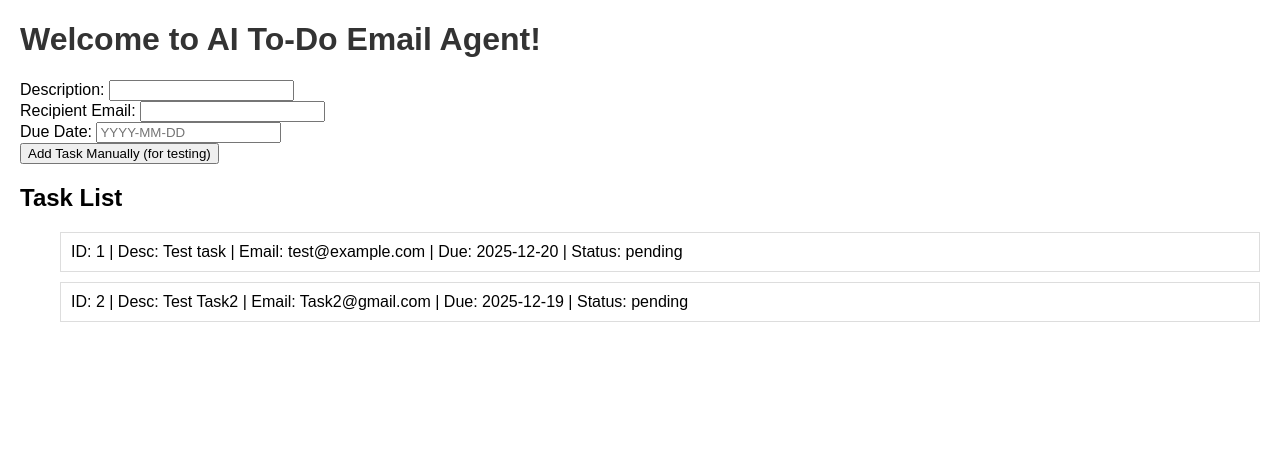
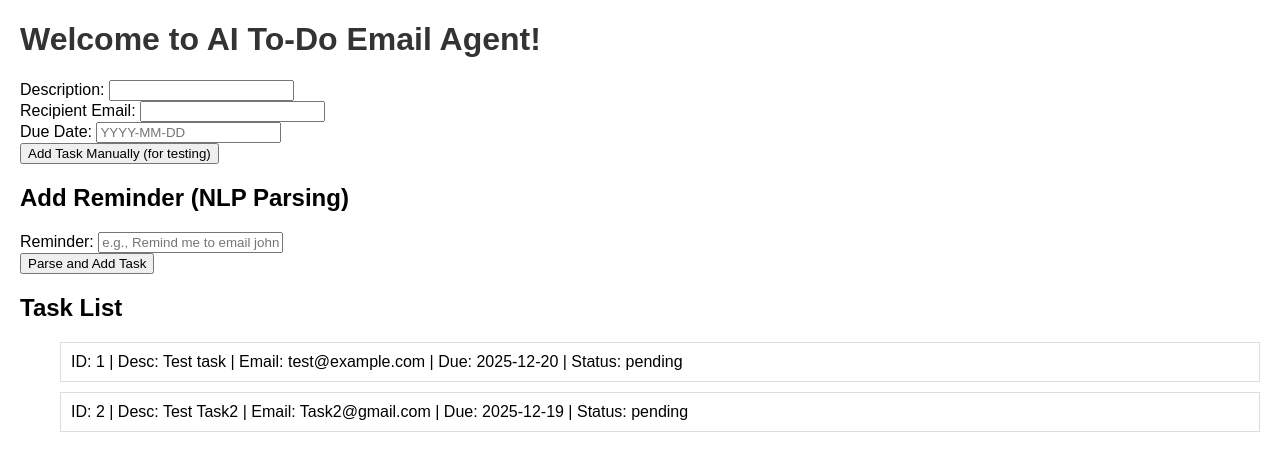
Before and after one commit to mukhtarOsmani/ai-todo-email-agent-backend, a Flask app: page / in a window 1280 px wide. Shown: the top 471 px of the page. Run offline with Flask 3, Linux system fonts and the light colour scheme.

Commit message:
Add NLP for Task Parsing (Input Ingestion and Due-Date Detection)

```diff
--- a/app.py
+++ b/app.py
@@ -1,9 +1,11 @@
-from flask import Flask, render_template, request, redirect, url_for
+from flask import Flask, render_template, request, redirect, url_for, flash
 from flask_sqlalchemy import SQLAlchemy
+from openai import OpenAI
 import os
 from dotenv import load_dotenv
+from datetime import datetime, timedelta
 
-load_dotenv(dotenv_path=".env")
+load_dotenv()
 
 app = Flask(__name__)
 app.secret_key = os.getenv('SECRET_KEY', 'default_secret_key')
@@ -13,7 +15,7 @@ app.config['SQLALCHEMY_DATABASE_URI'] = 'sqlite:///tasks.db'
 app.config['SQLALCHEMY_TRACK_MODIFICATIONS'] = False
 db = SQLAlchemy(app)
 
-# Task model
+# Task model (same as before)
 class Task(db.Model):
     id = db.Column(db.Integer, primary_key=True)
     description = db.Column(db.String(500), nullable=False)
@@ -21,23 +23,70 @@ class Task(db.Model):
     due_date = db.Column(db.String(50))
     status = db.Column(db.String(50), default='pending')
 
+# OpenAI client
+client = OpenAI(api_key=os.getenv('OPENAI_API_KEY'))
+
+def parse_reminder(reminder):
+    """Use AI to parse reminder into task components."""
+    prompt = f"""
+    Parse this reminder into a task:
+    Reminder: {reminder}
+    Extract:
+    - Description: The main task action and details.
+    - Recipient Email: If mentioned (e.g., 'email john@example.com'), else none.
+    - Due Date: Absolute (YYYY-MM-DD) or relative (convert to absolute based on today {datetime.today().date()}). If ambiguous like 'soon', return 'ambiguous'.
+    Respond in JSON: {{"description": "...", "recipient_email": "...", "due_date": "YYYY-MM-DD or ambiguous"}}
+    """
+    response = client.chat.completions.create(
+        model="gpt-4o-mini",
+        messages=[{"role": "user", "content": prompt}],
+        max_tokens=150
+    )
+    try:
+        parsed = eval(response.choices[0].message.content.strip())
+        if parsed['due_date'] == 'ambiguous':
+            raise ValueError("Ambiguous due date")
+        # Handle relative dates if needed (backup)
+        if 'next week' in reminder.lower():
+            parsed['due_date'] = (datetime.today() + timedelta(days=7)).strftime('%Y-%m-%d')
+        return parsed
+    except Exception as e:
+        flash(f"Error parsing: {str(e)}. Please clarify.")
+        return None
+
 @app.route('/')
 def home():
-    tasks = Task.query.all()  # Fetch all tasks
+    tasks = Task.query.all()
     return render_template('index.html', message='Welcome to AI To-Do Email Agent!', tasks=tasks)
 
 @app.route('/add_task', methods=['POST'])
 def add_task():
+    # Manual add (for testing)
     description = request.form.get('description')
-    recipient_email = request.form.get('recipient_email')
-    due_date = request.form.get('due_date')
     if description:
+        recipient_email = request.form.get('recipient_email')
+        due_date = request.form.get('due_date')
         new_task = Task(description=description, recipient_email=recipient_email, due_date=due_date)
         db.session.add(new_task)
         db.session.commit()
+        flash("Task added manually.")
     return redirect(url_for('home'))
 
-# Create DB if not exists
+@app.route('/add_reminder', methods=['POST'])
+def add_reminder():
+    reminder = request.form.get('reminder')
+    if reminder:
+        parsed = parse_reminder(reminder)
+        if parsed:
+            new_task = Task(description=parsed['description'], recipient_email=parsed.get('recipient_email'), due_date=parsed['due_date'])
+            db.session.add(new_task)
+            db.session.commit()
+            flash("Reminder parsed and task added.")
+        else:
+            flash("Could not parse reminder. Try again with more details.")
+    return redirect(url_for('home'))
+
+# Create DB
 with app.app_context():
     db.create_all()
 
--- a/templates/index.html
+++ b/templates/index.html
@@ -19,6 +19,11 @@
         <label>Due Date: <input type="text" name="due_date" placeholder="YYYY-MM-DD"></label><br>
         <button type="submit">Add Task Manually (for testing)</button>
     </form>
+        <h2>Add Reminder (NLP Parsing)</h2>
+    <form method="POST" action="{{ url_for('add_reminder') }}">
+        <label>Reminder: <input type="text" name="reminder" required placeholder="e.g., Remind me to email john@example.com about project by Friday"></label><br>
+        <button type="submit">Parse and Add Task</button>
+    </form>
     <h2>Task List</h2>
     <ul>
         {% for task in tasks %}
```
